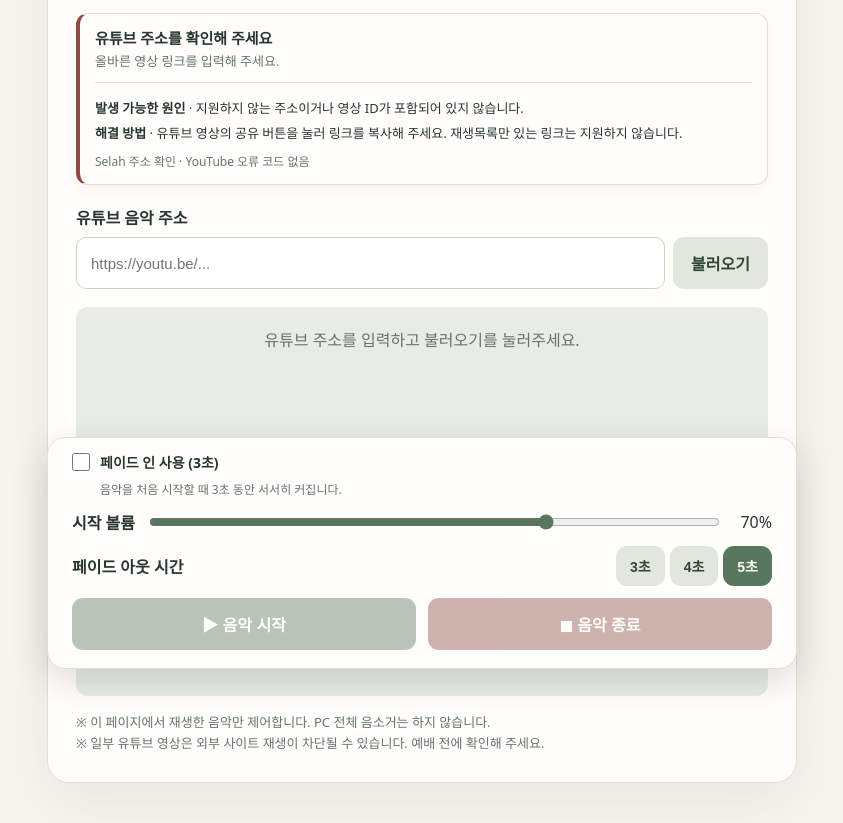
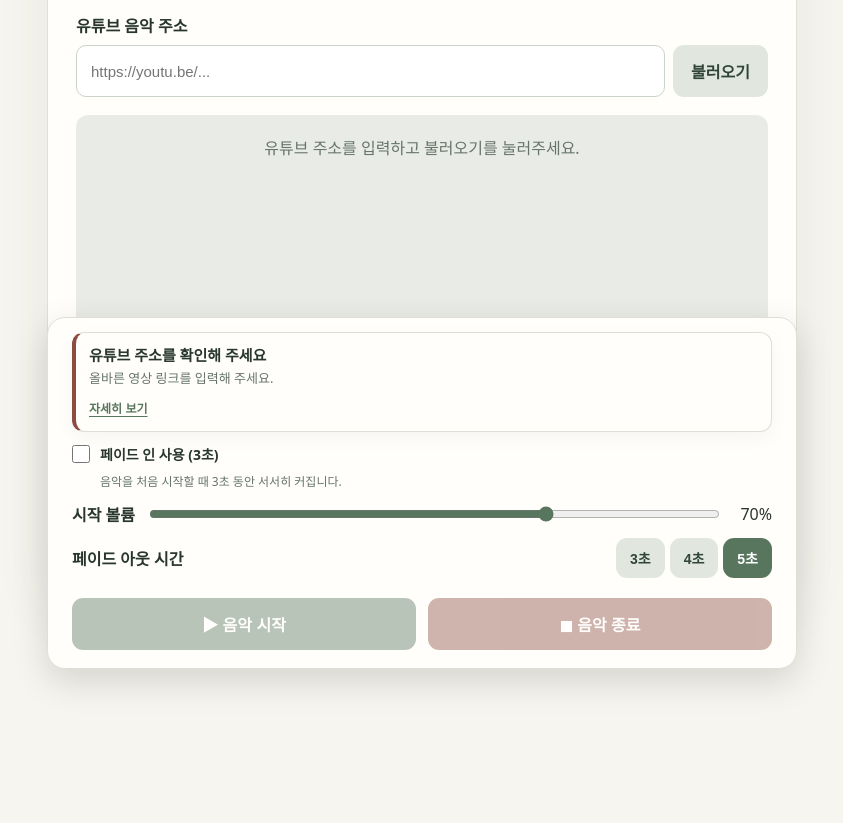
Before and after one commit to suminJ07/Selah, a plain HTML site: page index.html in a window 1280 px wide. Both pictures are taken after a click on the button "불러오기". Shown: the part 119-942 px from the top of the page, without its empty margins (218-1061 px from the left). Drawn offline with Linux system fonts and the light colour scheme.

Commit message:
[개선] 상태 알림 하단 고정 및 오류 상세 접기 기능 추가

```diff
--- a/index.html
+++ b/index.html
@@ -137,8 +137,8 @@
 
     /* 상태 표시줄: 제목 아래에 일반 배치 (스크롤 시 함께 이동) */
     .status {
-      margin-bottom: 20px;
-      padding: 13px 15px;
+      margin-bottom: 12px;
+      padding: 11px 13px;
       border: 1px solid var(--border);
       border-left: 4px solid var(--muted);
       border-radius: 12px;
@@ -169,6 +169,9 @@
       line-height: 1.5;
     }
     .error-details {
+      max-height: min(22dvh, 170px);
+      overflow-y: auto;
+      overscroll-behavior: contain;
       margin-top: 10px;
       padding-top: 10px;
       border-top: 1px solid var(--border);
@@ -181,6 +184,28 @@
     .error-code {
       color: var(--muted);
       font-size: 12px;
+    }
+
+    .error-toggle {
+      display: inline-flex;
+      margin-top: 7px;
+      padding: 4px 0;
+      border-radius: 4px;
+      background: transparent;
+      color: var(--accent);
+      font-size: 12px;
+      font-weight: 700;
+      text-decoration: underline;
+      text-underline-offset: 3px;
+    }
+    .error-toggle[hidden], .error-details[hidden] { display: none; }
+    .control-dock .status-message { overflow-wrap: anywhere; }
+    .control-dock .actions {
+      position: sticky;
+      bottom: -18px;
+      z-index: 1;
+      padding-top: 8px;
+      background: var(--panel);
     }
 
     .urlrow {
@@ -419,6 +444,9 @@
       }
     }
     @media (max-height: 430px) {
+      .control-dock .status { padding: 8px 10px; margin-bottom: 8px; }
+      .control-dock .fade-in-hint { display: none; }
+      .control-dock .actions { bottom: -8px; }
       .control-dock {
         padding-top: 8px;
         padding-bottom: 8px;
@@ -447,16 +475,6 @@
       <p class="sub">예배를 준비하는 음악</p>
     </header>
 
-    <section class="status" id="status" data-kind="idle" role="status" aria-live="polite">
-      <div class="status-title" id="statusTitle">음악 대기 중</div>
-      <p class="status-message" id="statusMessage">유튜브 음악 주소를 입력해 주세요.</p>
-      <div class="error-details" id="errorDetails" hidden>
-        <p><strong>발생 가능한 원인</strong> · <span id="errorCause"></span></p>
-        <p><strong>해결 방법</strong> · <span id="errorSolution"></span></p>
-        <span class="error-code" id="errorCode"></span>
-      </div>
-    </section>
-
     <label for="url">유튜브 음악 주소</label>
     <div class="urlrow">
       <input id="url" type="url" placeholder="https://youtu.be/..." autocomplete="off">
@@ -475,6 +493,17 @@
 
   <!-- 음악 조작은 화면 아래에 항상 표시합니다. 기존 ID와 이벤트 연결은 유지합니다. -->
   <aside class="control-dock" aria-label="음악 재생 컨트롤">
+    <section class="status" id="status" data-kind="idle" role="status" aria-live="polite">
+      <div class="status-title" id="statusTitle">음악 대기 중</div>
+      <p class="status-message" id="statusMessage">유튜브 음악 주소를 입력해 주세요.</p>
+      <button type="button" class="error-toggle" id="errorToggle" aria-expanded="false" aria-controls="errorDetails" hidden>자세히 보기</button>
+      <div class="error-details" id="errorDetails" hidden>
+        <p><strong>발생 가능한 원인</strong> · <span id="errorCause"></span></p>
+        <p><strong>해결 방법</strong> · <span id="errorSolution"></span></p>
+        <span class="error-code" id="errorCode"></span>
+      </div>
+    </section>
+
     <div class="fade-in-setting">
       <label class="fade-in-toggle" for="fadeInEnabled">
         <input id="fadeInEnabled" type="checkbox">
@@ -644,7 +673,12 @@
         $("status").dataset.kind = kind;
         $("statusTitle").textContent = title;
         $("statusMessage").textContent = message;
-        $("errorDetails").hidden = !detail;
+        const errorToggle = $("errorToggle");
+        const errorDetails = $("errorDetails");
+        errorToggle.hidden = !detail;
+        errorToggle.setAttribute("aria-expanded", "false");
+        errorToggle.textContent = "자세히 보기";
+        errorDetails.hidden = true;
 
         if (detail) {
           $("errorCause").textContent = detail.cause;
@@ -652,6 +686,14 @@
           $("errorCode").textContent = detail.code || "";
         }
       }
+
+      $("errorToggle").addEventListener("click", () => {
+        const details = $("errorDetails");
+        const expanded = details.hidden;
+        details.hidden = !expanded;
+        $("errorToggle").setAttribute("aria-expanded", String(expanded));
+        $("errorToggle").textContent = expanded ? "접기" : "자세히 보기";
+      });
 
       function showError(code) {
         const info = youtubeErrors[code] || {
```
